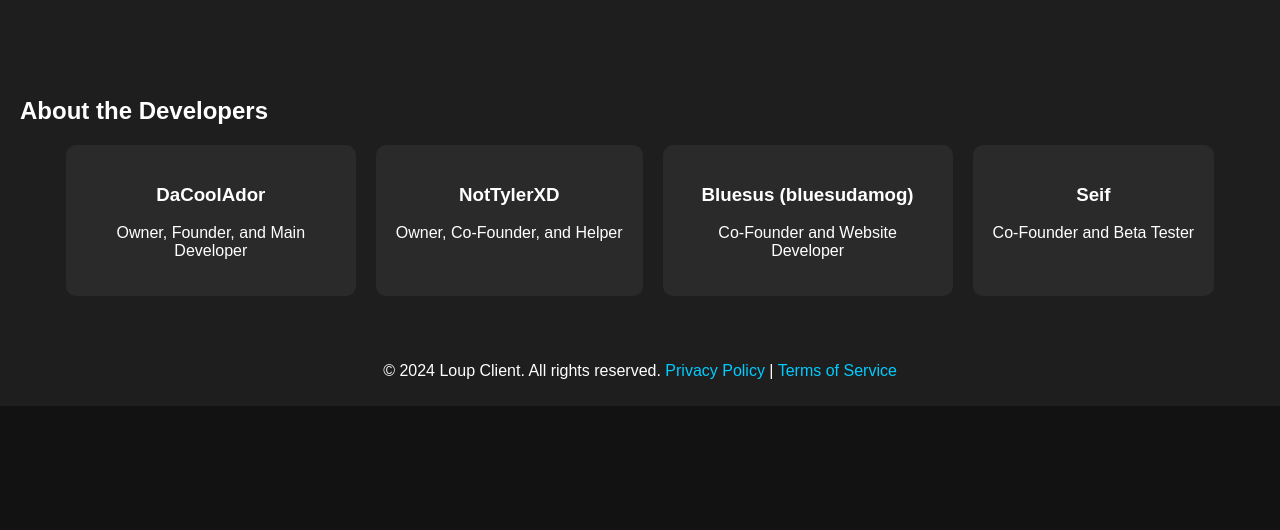
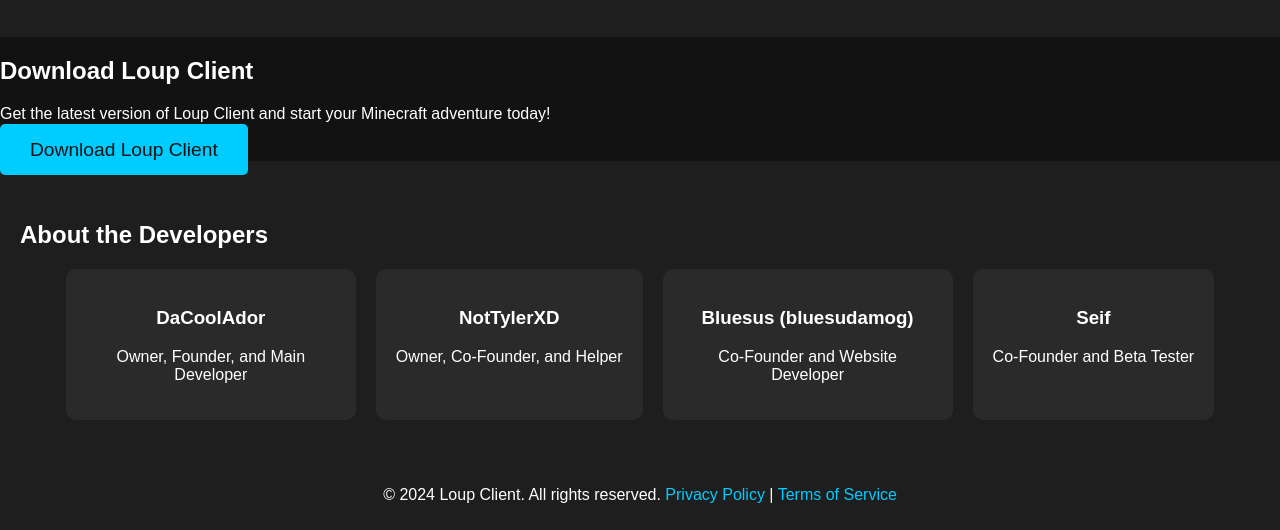
Before and after one commit to realnottylerxd/loupclient, a plain HTML site: page index.html in a window 1280 px wide. Shown: the part 938-1468 px from the top of the page. Before the commit the page ends 1344 px from the top, so only its background shows below. Drawn offline with Linux system fonts and the light colour scheme.

Commit message:
Update index.html

```diff
--- a/index.html
+++ b/index.html
@@ -34,7 +34,6 @@
                 <p>Experience up to 200% better performance with optimized settings.</p>
             </div>
             <div class="feature-card">
-
                 <h3>Customizable GUI</h3>
                 <p>Personalize your HUD with keystrokes, coordinates, and themes.</p>
             </div>
@@ -48,6 +47,12 @@
             <img src="https://cdn.discordapp.com/attachments/1299422024963198989/1323692535125774397/download.png" alt="Discord Logo" class="discord-logo">
             <a href="https://discord.com/invite/cYNqNEG7Ks" target="_blank" class="btn">Join Our Discord</a>
         </div>
+    </section>
+
+    <section class="download" id="download">
+        <h2>Download Loup Client</h2>
+        <p>Get the latest version of Loup Client and start your Minecraft adventure today!</p>
+        <a href="https://t1eryoutube.github.io/loupclient/" target="_blank" class="btn">Download Loup Client</a>
     </section>
 
     <section class="developers" id="developers">
@@ -78,4 +83,4 @@
 
     <script src="script.js"></script>
 </body>
-  </html>
+        </html>
```
